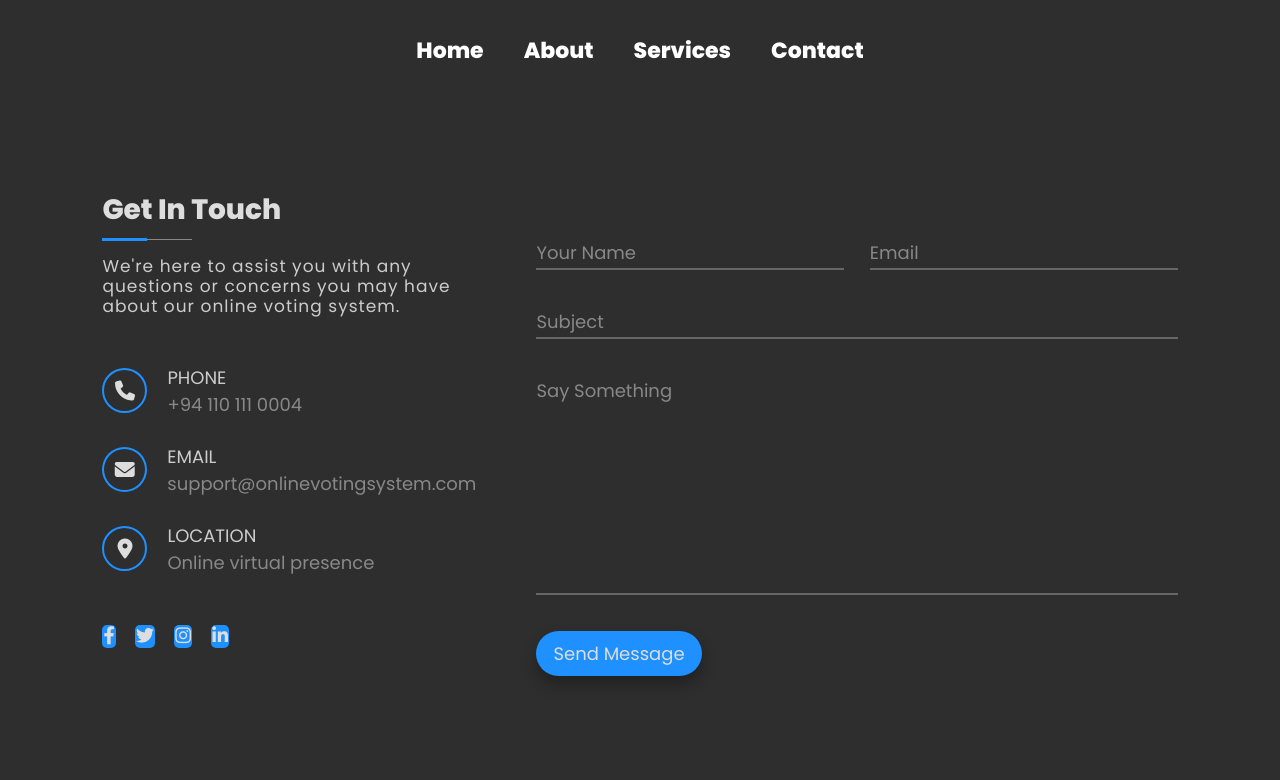
After one commit to lahiru2001/SWT22022-Mini_Project_Online_Voting_System, a PHP site: page /ContactUs.php in a window 1280 px wide. The commit adds this page. Shown: the top 780 px of the page. Run offline with PHP 8.4, Linux system fonts and the light colour scheme; some libraries are stand-ins or nearby versions.

Commit message:
complete
finished

```diff
--- /dev/null
+++ b/ContactUs.php
@@ -0,0 +1,173 @@
+<!DOCTYPE html>
+<html>
+<head>
+	<!-- *******  Link To CSS Style Sheet  ******* -->
+	<link rel="stylesheet" type="text/css" href="assets/css/style2.css">
+
+	<!-- *******  Font Awesome Icons Link  ******* -->
+	<link rel="stylesheet" href="https://cdnjs.cloudflare.com/ajax/libs/font-awesome/6.1.1/css/all.min.css"/>
+
+	<!-- *******  Link To Goggle Fonts  *******  -->
+	<link href="https://fonts.googleapis.com/css2?family=Poppins:ital,wght@0,100;0,200;0,400;0,500;0,600;0,800;1,900&display=swap" rel="stylesheet">
+
+	<meta name="viewport" content="width=device-width, initial-scale=1.0">
+
+	<title>Contact Section</title>
+
+	<style>
+			 /* Navigation bar styles */
+			 .navbarcontact{
+				    margin:none;
+					overflow: hidden;
+					padding: 20px;
+					display: flex; /* Use flex layout */
+					justify-content: center; /* Align items horizontally to center */
+				}
+
+				.na {
+					color: rgb(255, 255, 255);
+					text-align: center;
+					padding: 14px 20px;
+					text-decoration: none;
+					font-size: 22px;
+					transition: background-color 0.3s;
+				}
+
+				.na:hover {
+					/* background-color: #128a3b; Darker green on hover */
+					border:2px solid #ffffff;
+					border-radius: 8px;
+				}
+
+				.container7{
+					width: 100%;
+					min-height: 85vh;
+					display: flex;
+					justify-content: center;
+					align-items: center;
+					padding: 30px 8%;
+				}
+	</style>
+</head>
+<body>
+
+
+	<div class="navbarcontact">
+        <a class="na" href="main2.php"><b>Home</b></a>
+        <a class="na" href="#"><b>About</b></a>
+        <a class="na" href="#"><b>Services</b></a>
+        <a class="na" href="ContactUs.php"><b>Contact</b></a>
+    </div>
+
+	<div class="container7">
+		<main class="row">
+
+			<!--  *******   Left Section (Column) Starts   *******  -->
+
+			<section class="col left1">
+
+				<!--  *******   Title Starts   *******  -->
+
+				<div class="contactTitle">
+					<h2>Get In Touch</h2>
+					<p>We're here to assist you with any questions or concerns you may have about our online voting system. </p>
+				</div>
+
+				<!--  *******   Title Ends   *******  -->
+
+				<!--  *******   Contact Info Starts   *******  -->
+
+				<div class="contactInfo">
+
+					<div class="iconGroup">
+						<div class="icon">
+							<i class="fa-solid fa-phone"></i>
+						</div>
+						<div class="details">
+							<span>Phone</span>
+							<span>+94 110 111 0004</span>
+						</div>
+					</div>
+
+					<div class="iconGroup">
+						<div class="icon">
+							<i class="fa-solid fa-envelope"></i>
+						</div>
+						<div class="details">
+							<span>Email</span>
+							<span>support@onlinevotingsystem.com </span>
+						</div>
+					</div>
+
+					<div class="iconGroup">
+						<div class="icon">
+							<i class="fa-solid fa-location-dot"></i>
+						</div>
+						<div class="details">
+							<span>Location</span>
+							<span>Online virtual presence </span>
+						</div>
+					</div>
+
+				</div>
+
+				<!--  *******   Contact Info Ends   *******  -->
+
+				<!--  *******   Social Media Starts   *******  -->
+
+				<div class="socialMedia">
+					<a href="#"><i class="fa-brands fa-facebook-f"></i></a>
+					<a href="#"><i class="fa-brands fa-twitter"></i></a>
+					<a href="#"><i class="fa-brands fa-instagram"></i></a>
+					<a href="#"><i class="fa-brands fa-linkedin-in"></i></a>
+				</div>
+
+				<!--  *******   Social Media Ends   *******  -->
+
+			</section>
+
+			<!--  *******   Left Section (Column) Ends   *******  -->
+
+			<!--  *******   Right Section (Column) Starts   *******  -->
+
+			<section class="col right1">
+
+				<!--  *******   Form Starts   *******  -->
+
+				<form class="messageForm">
+
+					<div class="inputGroup halfWidth">
+						<input type="text" name="" required="required">
+						<label>Your Name</label>
+					</div>
+
+					<div class="inputGroup halfWidth">
+						<input type="email" name="" required="required">
+						<label>Email</label>
+					</div>
+
+					<div class="inputGroup fullWidth">
+						<input type="text" name="" required="required">
+						<label>Subject</label>
+					</div>
+
+					<div class="inputGroup fullWidth">
+						<textarea required="required"></textarea>
+						<label>Say Something</label>
+					</div>
+
+					<div class="inputGroup fullWidth">
+						<button>Send Message</button>
+					</div>
+
+				</form>
+
+				<!--  *******   Form Ends   *******  -->
+			</section>
+
+			<!--  *******   Right Section (Column) Ends   *******  -->
+
+		</main>
+	</div>
+</body>
+</html>
--- /dev/null
+++ b/assets/css/style2.css
@@ -0,0 +1,226 @@
+*{
+	margin: 0;
+	padding: 0;
+	box-sizing: border-box;
+	font-family: 'Poppins', sans-serif;
+}
+body{
+	width: 100%;
+	min-height: 90vh;
+	background-color: #2e2e2e;
+	color: white;
+}
+
+
+
+.container7 .row{
+	display: flex;
+	justify-content: space-between;
+	width: 100%;
+	max-width: 1100px;
+}
+.row section.col{
+	display: flex;
+	flex-direction: column;
+}
+.row section.left1{
+	flex-basis: 35%;
+	min-width: 320px;
+	margin-right: 60px;
+}
+.row section.right1{
+	flex-basis: 60%;
+}
+section.left1 .contactTitle h2{
+	position: relative;
+	font-size: 28px;
+	color: #ddd;
+	display: inline-block;
+	margin-bottom: 25px;
+}
+section.left1 .contactTitle h2::before{
+	content: '';
+	position: absolute;
+	width: 50%;
+	height: 1px;
+	background-color: #888;
+	top: 120%;
+	left: 0;
+}
+section.left1 .contactTitle h2::after{
+	content: '';
+	position: absolute;
+	width: 25%;
+	height: 3px;
+	background-color: dodgerblue;
+	top: calc(120% - 1px);
+	left: 0;
+}
+section.left1 .contactTitle p{
+	font-size: 17px;
+	color: #ccc;
+	letter-spacing: 1px;
+	line-height: 1.2;
+	padding-bottom: 22px;
+}
+section.left1 .contactInfo{
+	margin-bottom: 16px;
+}
+.contactInfo .iconGroup{
+	display: flex;
+	align-items: center;
+	margin: 25px 0px;
+}
+.iconGroup .icon{
+	width: 45px;
+	height: 45px;
+	border: 2px solid dodgerblue;
+	border-radius: 50%;
+	margin-right: 20px;
+	position: relative;
+}
+.iconGroup .icon i{
+	font-size: 20px;
+	color: #ddd;
+	position: absolute;
+	top: 50%;
+	left: 50%;
+	transform: translate(-50%, -50%);
+}
+.iconGroup .details span{
+	display: block;
+	color: #888;
+	font-size: 18px;
+}
+.iconGroup .details span:nth-child(1){
+	text-transform: uppercase;
+	color: #ccc;
+}
+section.left .socialMedia{
+	display: flex;
+	justify-content: flex-start;
+	align-items: center;
+	flex-wrap: wrap;
+	margin: 22px 0px 20px;
+}
+.socialMedia a{
+	width: 35px;
+	height: 35px;
+	text-decoration: none;
+	text-align: center;
+	margin-right: 15px;
+	border-radius: 5px;
+	background-color: dodgerblue;
+	transition: 0.4s;
+}
+.socialMedia a i{
+	color: #ddd;
+	font-size: 18px;
+	line-height: 35px;
+	border: 1px solid transparent;
+	transition-delay: 0.4s;
+}
+.socialMedia a:hover{
+	transform: translateY(-5px);
+	background-color: #2e2e2e;
+	color: dodgerblue;
+	border: 1px solid dodgerblue;
+}
+.socialMedia a:hover i{
+	color: dodgerblue;
+}
+
+/* Code for the right section (column) */
+
+.row section.right1 .messageForm{
+	display: flex;
+	justify-content: space-between;
+	flex-wrap: wrap;
+	padding-top: 30px;
+}
+.row section.right1 .inputGroup{
+	margin: 18px 0px;
+	position: relative;
+}
+.messageForm .halfWidth{
+	flex-basis: 48%;
+}
+.messageForm .fullWidth{
+	flex-basis: 100%;
+}
+.messageForm input, .messageForm textarea{
+	width: 100%;
+	font-size: 18px;
+	padding: 2px 0px;
+	background-color: #2e2e2e;
+	color: #ddd;
+	border: none;
+	border-bottom: 2px solid #666;
+	outline: none;
+}
+.messageForm textarea{
+	resize: none;
+	height: 220px;
+	display: block;
+}
+textarea::-webkit-scrollbar{
+	width: 5px;
+}
+textarea::-webkit-scrollbar-track{
+	background-color: #1e1e1e;
+	border-radius: 15px;
+}
+textarea::-webkit-scrollbar-thumb{
+	background-color: dodgerblue;
+	border-radius: 15px;
+}
+.inputGroup label{
+	position: absolute;
+	left: 0;
+	bottom: 4px;
+	color: #888;
+	font-size: 18px;
+	transition: 0.4s;
+	pointer-events: none;
+}
+.inputGroup:nth-child(4) label{
+	top: 2px;
+}
+.inputGroup input:focus ~ label, .inputGroup textarea:focus ~ label,
+.inputGroup input:valid ~ label, .inputGroup textarea:valid ~ label
+{
+	transform: translateY(-30px);
+	font-size: 16px;
+}
+.inputGroup button{
+	padding: 8px 16px;
+	font-size: 18px;
+	background-color: dodgerblue;
+	color: #ddd;
+	border: 1px solid transparent;
+	border-radius: 25px;
+	outline: none;
+	cursor: pointer;
+	box-shadow: 0px 8px 15px rgba(0, 0, 0, 0.3);
+	transition: 0.4s;
+}
+.inputGroup button:hover{
+	background-color: #2e2e2e;
+	color: dodgerblue;
+	box-shadow: 0px 0px 15px rgba(0, 0, 0, 0.3);
+	border: 1px solid dodgerblue;
+}
+@media(max-width: 1100px){
+	.messageForm .halfWidth{
+		flex-basis: 100%;
+	}
+}
+@media(max-width: 900px){
+	.container .row{
+		flex-wrap: wrap;
+	}
+	.row section.left1, .row section.right1{
+		flex-basis: 100%;
+		margin: 0px;
+	}
+}
--- a/login.php
+++ b/login.php
@@ -301,7 +301,7 @@ header("location:index.php?page=home");
         <a href="main2.php"><b>Home</b></a>
         <a href="#"><b>About</b></a>
         <a href="#"><b>Services</b></a>
-        <a href="#"><b>Contact</b></a>
+        <a href="ContactUs.php"><b>Contact</b></a>
     </div>
 
 		<div class="container">
--- a/main2.php
+++ b/main2.php
@@ -683,7 +683,7 @@
                         <a href="#"><b>Home</b></a>
                         <a href="#"><b>About</b></a>
                         <a href="#"><b>Services</b></a>
-                        <a href="#"><b>Contact</b></a>
+                        <a href="ContactUs.php"><b>Contact</b></a>
                     </div>
                     <div class="head1">
                         <h2>Welcome to Our Online Voting System </h2>
```
